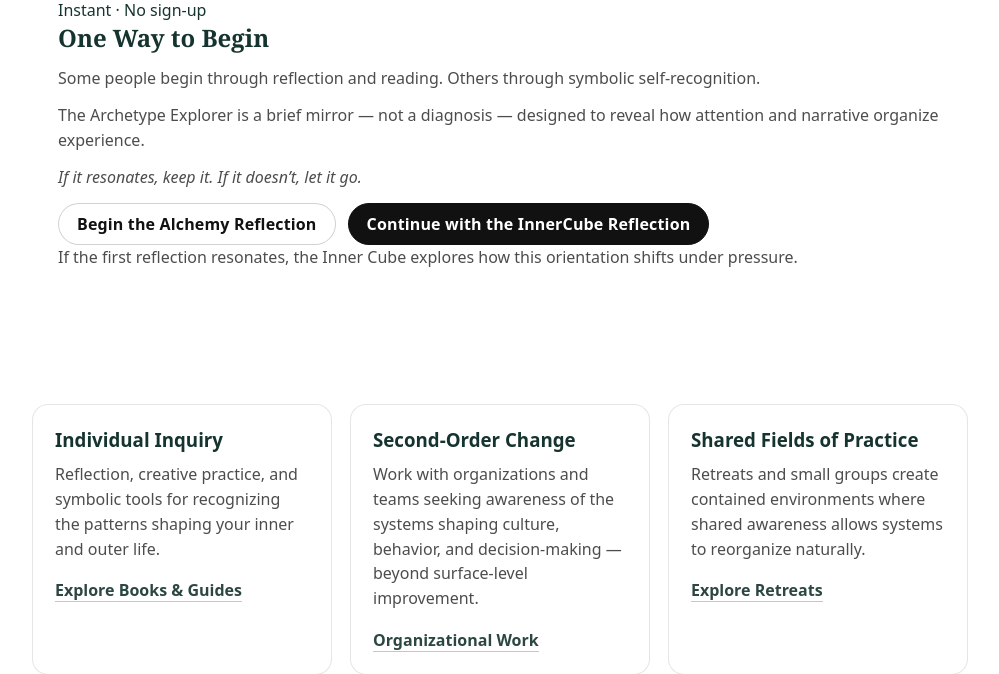
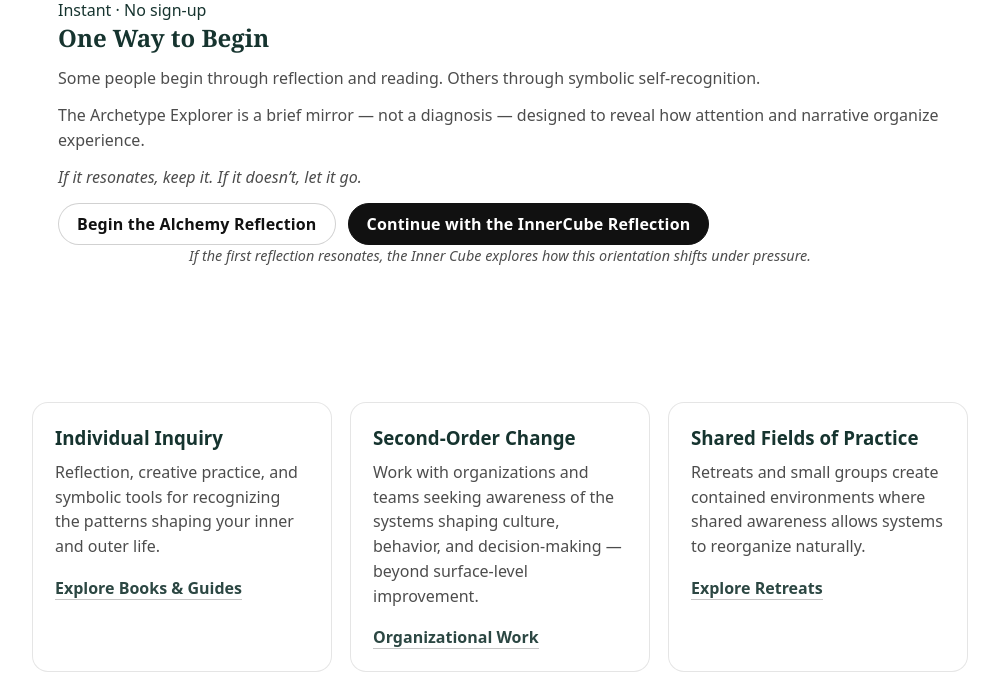
Before and after one commit to angelosegarra-code/ArchetypeRetreats, a Flask app: page / in a window 1280 px wide. Shown: the part 964-1638 px from the top of the page, without its empty margins (140-1139 px from the left). Run offline with Flask 3, Linux system fonts and the light colour scheme.

Commit message:
Update style.css

```diff
--- a/static/css/style.css
+++ b/static/css/style.css
@@ -299,3 +299,11 @@ body.home main{
 .panel.book-panel a{
   text-decoration: none;
 }
+
+.bridge-line {
+  margin-top: 1.2rem;
+  font-size: 0.9rem;
+  color: rgba(255, 255, 255, 0.65);
+  text-align: center;
+  font-style: italic;
+}
```
